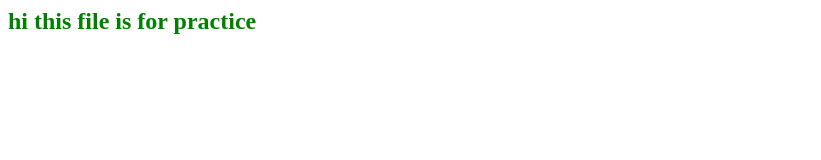
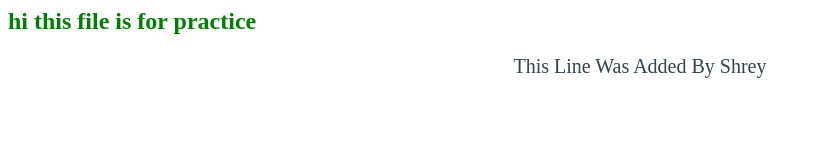
Before and after one commit to cover-manish/test, a plain HTML site: page index.html in a window 1280 px wide. Shown: the whole page, without its empty margins (0-821 px from the left). Drawn offline with Linux system fonts and the light colour scheme.

Commit message:
first changes to this repo

```diff
--- a/index.html
+++ b/index.html
@@ -5,6 +5,7 @@
 	<body>
 		<div class="container">
 			<h2>hi this file is for practice</h2>
+            <div class="new"> this line was added by shrey</div>
 		</div>
 	</body>
 </html>
--- a/stylesheet.css
+++ b/stylesheet.css
@@ -2,3 +2,9 @@
 	font-size: 24px;
 	color:green;
 }
+.new {
+    font-size: 20px;
+    color: #314451;
+    text-align: center;
+    text-transform: capitalize;
+}
```
